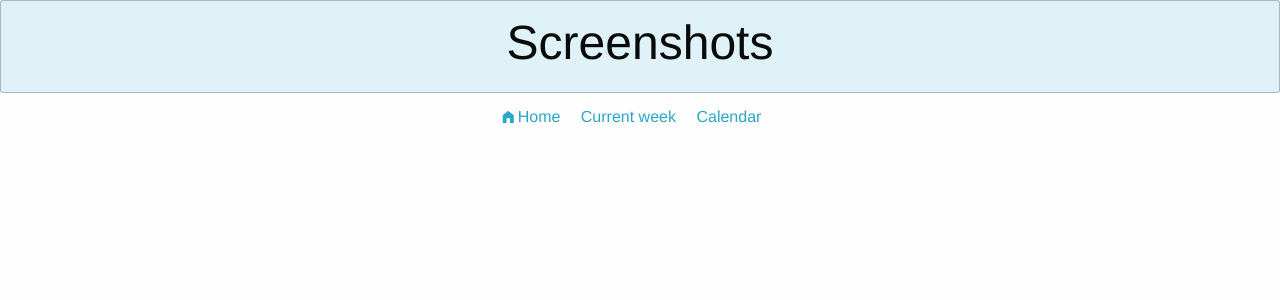
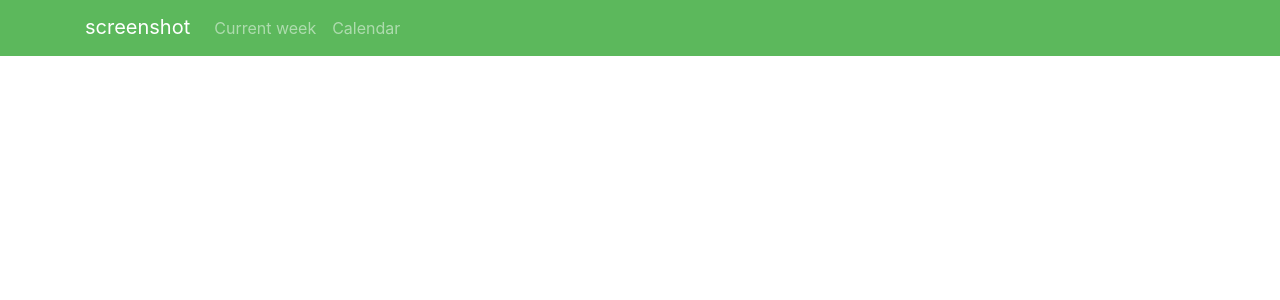
Before and after one commit to cotton-more/polustrovo, a PHP site: template templates/layout/main.twig in a window 1280 px wide. Shown: the top 300 px of the page. Run offline with PHP 8.4, Linux system fonts and the light colour scheme; the template is opened without the code that fills it, so the values that code supplies are empty; some libraries are stand-ins or nearby versions.

Commit message:
add bootstap and alter header navigation

```diff
--- a/templates/layout/main.twig
+++ b/templates/layout/main.twig
@@ -1,36 +1,45 @@
 <!DOCTYPE html>
-<html>
+<html lang="en">
 <head>
-    {% block head %}
     <title>{% block title %}{% endblock %} - Setl Polustrovo</title>
-    <meta charset="utf-8" />
-    <meta http-equiv="x-ua-compatible" content="ie=edge">
     <link rel="shortcut icon" href="/favicon.ico" type="image/x-icon">
     <link rel="icon" href="/favicon.ico" type="image/x-icon">
-    <meta name="viewport" content="width=device-width, initial-scale=1.0" />
-    <link rel="stylesheet" href="/css/foundation.css" />
-    <link rel="stylesheet" href="/css/foundation-icons.css" />
-    {% endblock %}
+
+    <!-- Required meta tags -->
+    <meta charset="utf-8">
+    <meta name="viewport" content="width=device-width, initial-scale=1, shrink-to-fit=no">
+
+    <!-- Bootstrap CSS -->
+    <link rel="stylesheet" href="https://maxcdn.bootstrapcdn.com/bootstrap/4.0.0-alpha.6/css/bootstrap.min.css" integrity="sha384-rwoIResjU2yc3z8GV/NPeZWAv56rSmLldC3R/AZzGRnGxQQKnKkoFVhFQhNUwEyJ" crossorigin="anonymous">
 </head>
 <body>
-    <div class="callout small primary">
-        <div class="row-column text-center">
-            <h1>Screenshots</h1>
+
+<header class="navbar navbar-toggleable-md navbar-inverse bg-success">
+    <nav class="container">
+        <button class="navbar-toggler" type="button" data-toggle="collapse" data-target="#navbarNav" aria-controls="navbarNav" aria-expanded="false" aria-label="Toggle navigation">
+            <span class="navbar-toggler-icon"></span>
+        </button>
+        <div class="collapse navbar-collapse" id="navbarNav">
+            <a class="navbar-brand" href="{{ path_for('home') }}">screenshot</a>
+            <ul class="navbar-nav mr-auto mt-2 mt-lg-0">
+                <li class="nav-item">
+                    <a class="nav-link" href="{{ path_for('screenshot_current_week') }}">Current week</a>
+                </li>
+                <li class="nav-item">
+                    <a class="nav-link" href="{{ path_for('screenshot_calendar') }}">Calendar</a>
+                </li>
+            </ul>
         </div>
-    </div>
-    <nav class=" menu-centered">
-        <ul class="menu simple">
-            <li><a href="{{ path_for('home') }}"><i class="fi-home"></i> Home</a></li>
-            <li><a href="{{ path_for('screenshot_current_week') }}">Current week</a></li>
-            <li><a href="{{ path_for('screenshot_calendar') }}">Calendar</a></li>
-        </ul>
     </nav>
-
-        {% block content %}{% endblock %}
+</header>
 
 
-    <script src="/js/vendor/jquery.js"></script>
-    <script src="/js/vendor/foundation.min.js"></script>
-    <script src="/js/app.js"></script>
+
+{% block content %}{% endblock %}
+
+<!-- jQuery first, then Tether, then Bootstrap JS. -->
+<script src="https://code.jquery.com/jquery-3.1.1.slim.min.js" integrity="sha384-A7FZj7v+d/sdmMqp/nOQwliLvUsJfDHW+k9Omg/a/EheAdgtzNs3hpfag6Ed950n" crossorigin="anonymous"></script>
+<script src="https://cdnjs.cloudflare.com/ajax/libs/tether/1.4.0/js/tether.min.js" integrity="sha384-DztdAPBWPRXSA/3eYEEUWrWCy7G5KFbe8fFjk5JAIxUYHKkDx6Qin1DkWx51bBrb" crossorigin="anonymous"></script>
+<script src="https://maxcdn.bootstrapcdn.com/bootstrap/4.0.0-alpha.6/js/bootstrap.min.js" integrity="sha384-vBWWzlZJ8ea9aCX4pEW3rVHjgjt7zpkNpZk+02D9phzyeVkE+jo0ieGizqPLForn" crossorigin="anonymous"></script>
 </body>
 </html>
```
